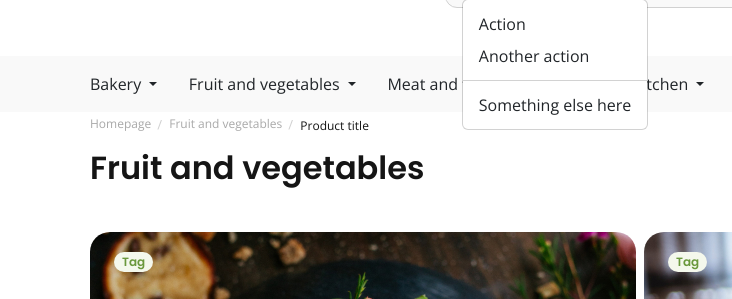
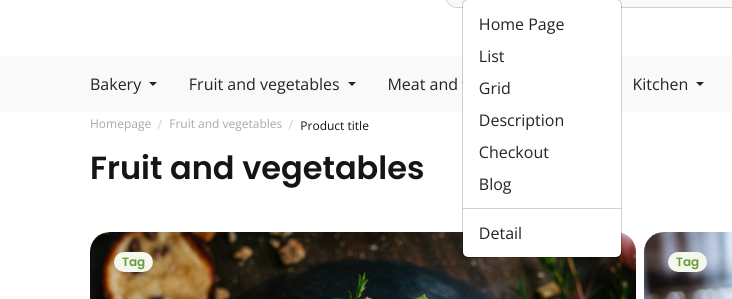
Before and after one commit to Mansurbek-Eshbotayev/Bootstrap-team, a plain HTML site: page blog.html in a window 1280 px wide. Both pictures are taken after a click on the button "All categories". Shown: the part 119-418 px from the top of the page, 0-732 px from the left. Drawn offline with Linux system fonts and the light colour scheme.

Commit message:
add all change

```diff
--- a/blog.html
+++ b/blog.html
@@ -76,13 +76,15 @@
                 All categories
               </a>
               <ul class="dropdown-menu" aria-labelledby="navbarDropdown">
-                <li><a class="dropdown-item" href="#">Action</a></li>
-                <li><a class="dropdown-item" href="#">Another action</a></li>
+                <li><a class="dropdown-item" href="./index.html">Home Page</a></li>
+                <li><a class="dropdown-item" href="./list.html">List</a></li>
+                <li><a class="dropdown-item" href="./grid.html">Grid</a></li>
+                <li><a class="dropdown-item" href="./description.html">Description</a></li>
+                <li><a class="dropdown-item" href="./checkout.html">Checkout</a></li>
+                <li><a class="dropdown-item" href="./blog.html">Blog</a></li>
+                <li><hr class="dropdown-divider" /></li>
                 <li>
-                  <hr class="dropdown-divider" />
-                </li>
-                <li>
-                  <a class="dropdown-item" href="#">Something else here</a>
+                  <a class="dropdown-item" href="./detali.html">Detail</a>
                 </li>
               </ul>
             </div>
```
Also changed, not shown: checkout.html (+8 -6 lines), description.html (+8 -6 lines), detali.html (+8 -6 lines), grid.html (+7 -3 lines), list.html (+7 -3 lines).
